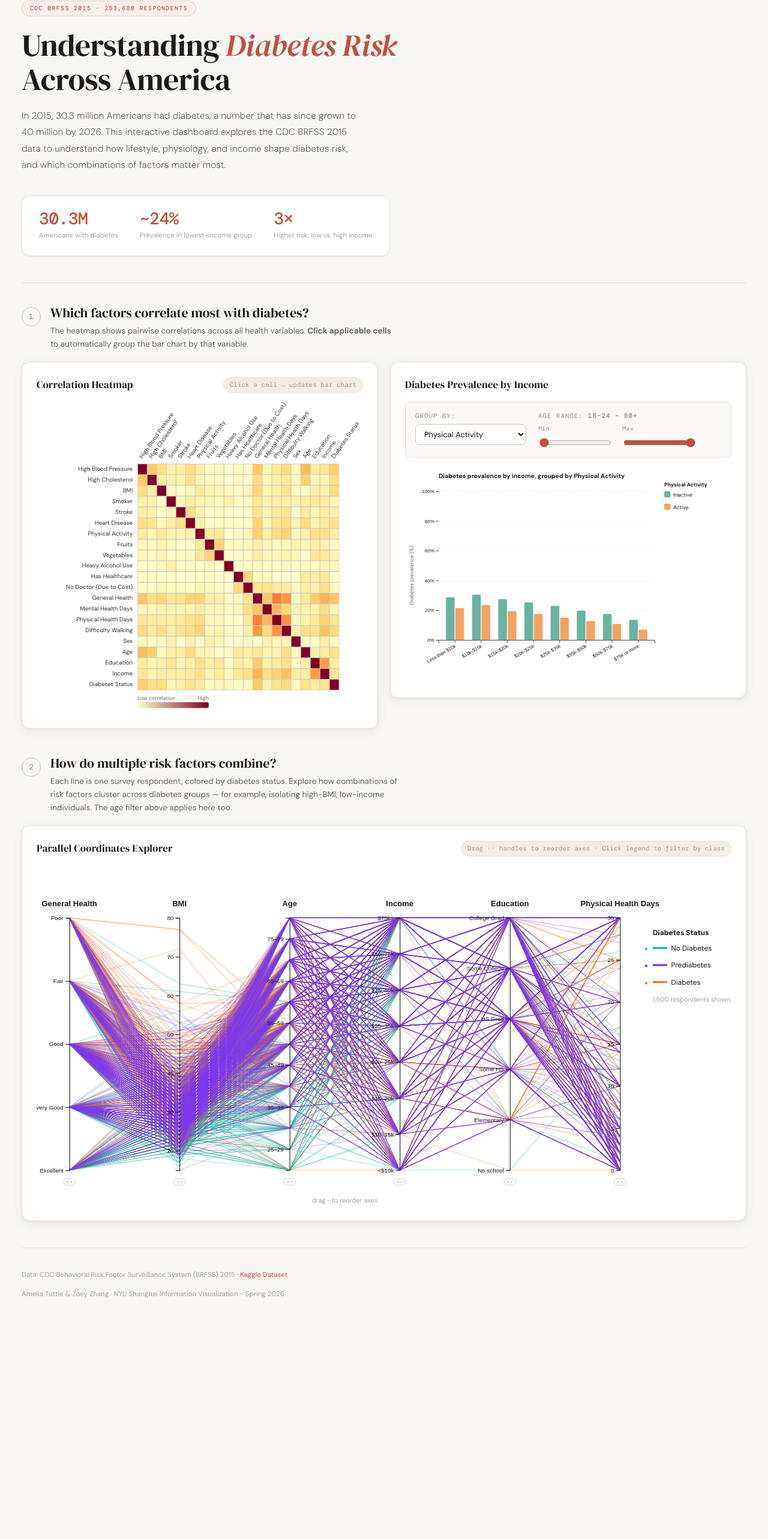
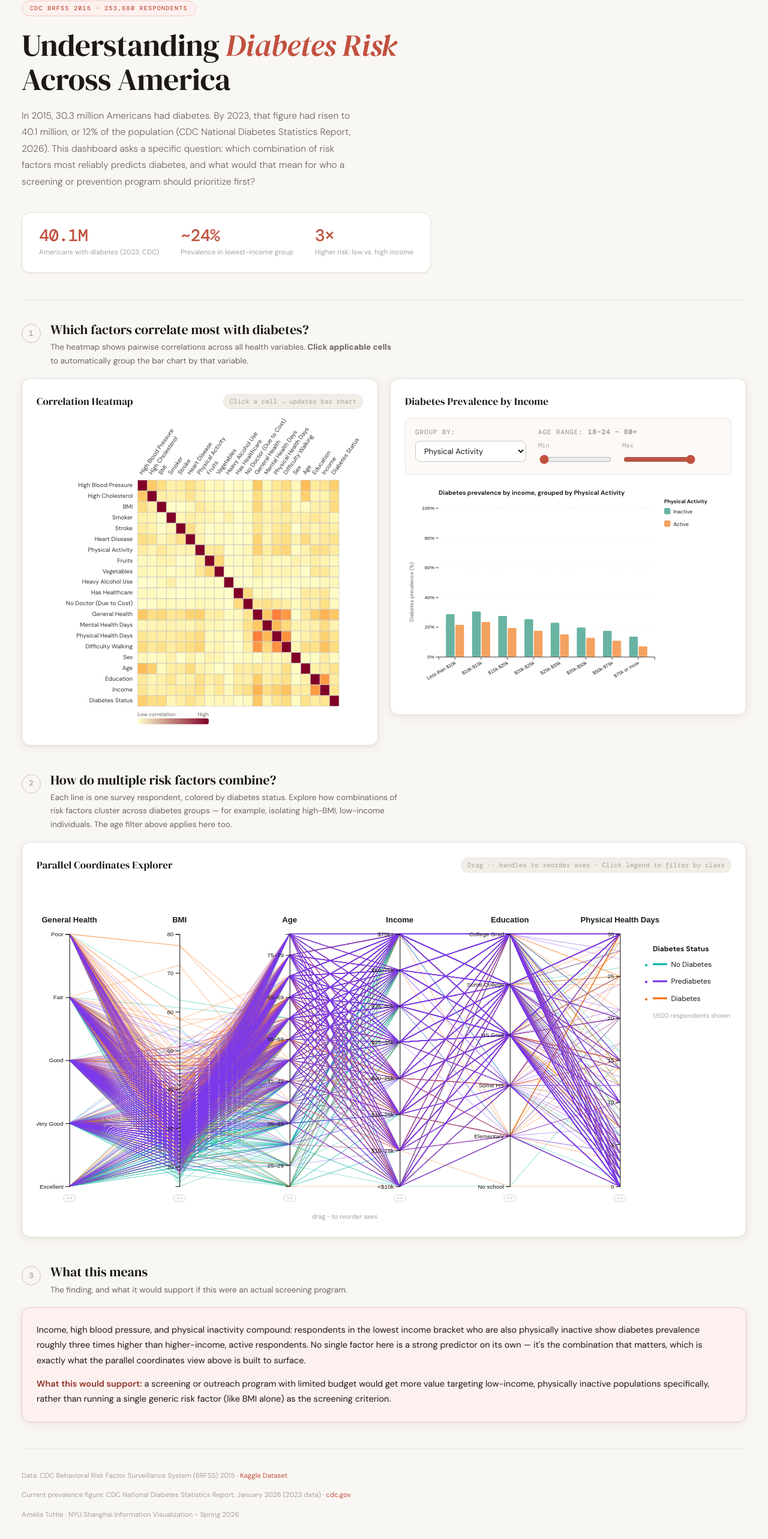
Before and after one commit to ameliatuttle26/diabetes-risk-factors, a Next.js app: page / in a window 1280 px wide. Shown: the part 57-2623 px from the top of the page at 60% size. Before the commit the page ends 2335 px from the top, so only its background shows below. Built offline with nearby package versions, Linux system fonts and the light colour scheme.

Commit message:
Fix attribution, add sourced stats, add key findings section

```diff
--- a/pages/index.js
+++ b/pages/index.js
@@ -66,14 +66,15 @@ export default function Home() {
         <div className="hero-eyebrow">CDC BRFSS 2015 · 253,680 Respondents</div>
         <h1>Understanding <em>Diabetes Risk</em><br />Across America</h1>
         <p className="hero-desc">
-          In 2015, 30.3 million Americans had diabetes, a number that has since grown to 40 million by 2026.
-          This interactive dashboard explores the CDC BRFSS 2015 data to understand how lifestyle, physiology,
-          and income shape diabetes risk, and which combinations of factors matter most.
+          In 2015, 30.3 million Americans had diabetes. By 2023, that figure had risen to 40.1 million,
+          or 12% of the population (CDC National Diabetes Statistics Report, 2026). This dashboard asks a
+          specific question: which combination of risk factors most reliably predicts diabetes, and what
+          would that mean for who a screening or prevention program should prioritize first?
         </p>
         <div className="hero-stats">
           <div className="hero-stat">
-            <strong>30.3M</strong>
-            <span>Americans with diabetes</span>
+            <strong>40.1M</strong>
+            <span>Americans with diabetes (2023, CDC)</span>
           </div>
           <div className="hero-stat">
             <strong>~24%</strong>
@@ -227,9 +228,36 @@ export default function Home() {
         </div>
       </section>
 
+      {/* ── Section 3: Takeaway ── */}
+      <section className="narrative-section">
+        <div className="section-header">
+          <div className="section-number">3</div>
+          <div className="section-header-text">
+            <h2>What this means</h2>
+            <p>The finding, and what it would support if this were an actual screening program.</p>
+          </div>
+        </div>
+
+        <div className="card full-width-card takeaway-card">
+          <p className="takeaway-text">
+            Income, high blood pressure, and physical inactivity compound: respondents in the lowest income
+            bracket who are also physically inactive show diabetes prevalence roughly three times higher than
+            higher-income, active respondents. No single factor here is a strong predictor on its own — it's
+            the combination that matters, which is exactly what the parallel coordinates view above is built
+            to surface.
+          </p>
+          <p className="takeaway-text">
+            <strong>What this would support:</strong> a screening or outreach program with limited budget would
+            get more value targeting low-income, physically inactive populations specifically, rather than
+            running a single generic risk factor (like BMI alone) as the screening criterion.
+          </p>
+        </div>
+      </section>
+
       <footer className="page-footer">
         <p>Data: CDC Behavioral Risk Factor Surveillance System (BRFSS) 2015 · <a href="https://www.kaggle.com/datasets/alexteboul/diabetes-health-indicators-dataset" target="_blank" rel="noreferrer">Kaggle Dataset</a></p>
-        <p>Amelia Tuttle &amp; Zoey Zhang · NYU Shanghai Information Visualization - Spring 2026</p>
+        <p>Current prevalence figure: CDC National Diabetes Statistics Report, January 2026 (2023 data) · <a href="https://www.cdc.gov/diabetes/php/data-research/index.html" target="_blank" rel="noreferrer">cdc.gov</a></p>
+        <p>Amelia Tuttle · NYU Shanghai Information Visualization - Spring 2026</p>
       </footer>
     </main>
   );
--- a/styles/globals.css
+++ b/styles/globals.css
@@ -1,11 +1,4 @@
 @import url('https://fonts.googleapis.com/css2?family=DM+Sans:ital,opsz,wght@0,9..40,300;0,9..40,400;0,9..40,500;0,9..40,600;0,9..40,700;1,9..40,400&family=DM+Serif+Display:ital@0;1&family=DM+Mono:wght@400;500&display=swap');
-
-/* ─────────────────────────────────────────────────────
-   DESIGN LANGUAGE
-   Warm clinical: off-white paper ground, terracotta accent,
-   precise DM Sans body, elegant DM Serif Display headings,
-   DM Mono for data labels. Cards float with soft warm shadow.
-   ───────────────────────────────────────────────────── */
 
 :root {
   /* Ground */
@@ -511,6 +504,26 @@ body {
   margin-top: -75px;
 }
 
+/* ── Takeaway section ── */
+.takeaway-card {
+  background: var(--accent-light);
+  border-color: var(--accent-border);
+}
+
+.takeaway-text {
+  font-size: 14.5px;
+  line-height: 1.75;
+  color: var(--text-primary);
+  margin: 0 0 14px;
+}
+
+.takeaway-text:last-child { margin-bottom: 0; }
+
+.takeaway-text strong {
+  color: var(--accent-dark);
+  font-weight: 600;
+}
+
 /* ── PCP drag — suppress all interaction on dragging axis ── */
 .axis.dragging {
   pointer-events: none;
```
